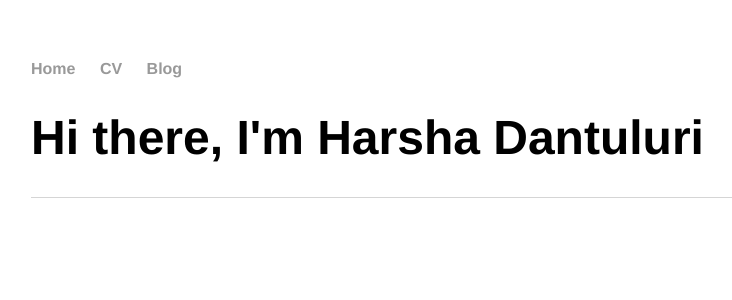
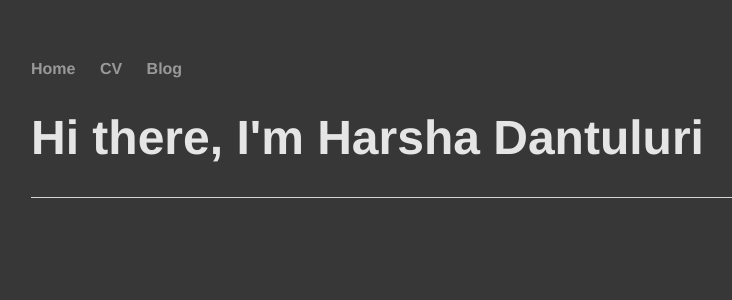
Before and after one commit to TheHarshaD/theHarshaD.github.io, a Jekyll site: the page built from index.html, in a window 1280 px wide. Shown: the top 300 px of the page, without its empty margins (161-893 px from the left). Built offline with Jekyll 4.4.1, drawn with Linux system fonts in a browser that asks for light colours.

Commit message:
Update main.css

```diff
--- a/css/main.css
+++ b/css/main.css
@@ -1,4 +1,6 @@
 body {
+    background: #373737;
+    color:#e5e5e5;
     margin: 60px auto;
     width: 70%;
 }
```
